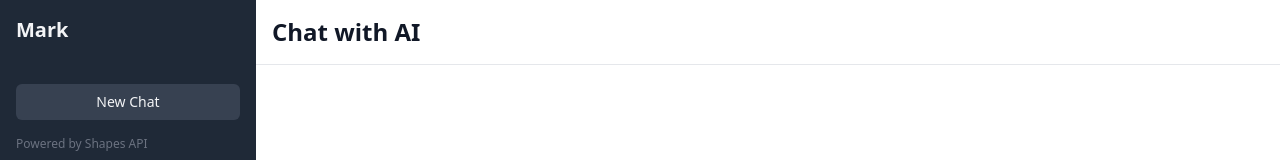
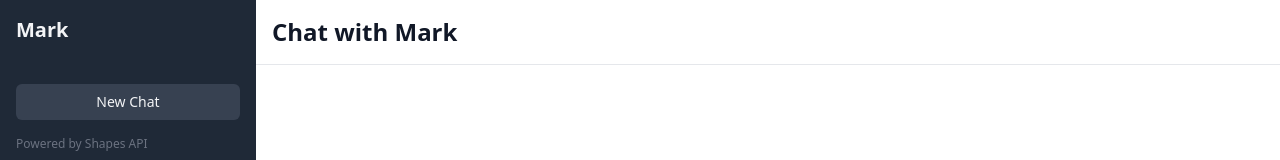
Before and after one commit to delano0201/MarkWeb, a Next.js app: page / in a window 1280 px wide. Shown: the top 160 px of the page. Built offline with nearby package versions, Linux system fonts and the light colour scheme.

Commit message:
Update index.js

```diff
--- a/pages/index.js
+++ b/pages/index.js
@@ -70,7 +70,7 @@
       {/* Chat area */}
       <main className="flex flex-col flex-grow bg-white text-gray-900">
         <header className="p-4 border-b border-gray-200">
-          <h1 className="text-2xl font-semibold">Chat with AI</h1>
+          <h1 className="text-2xl font-semibold">Chat with Mark</h1>
         </header>
 
         <section className="flex-grow overflow-y-auto px-6 py-4 space-y-6">
```
